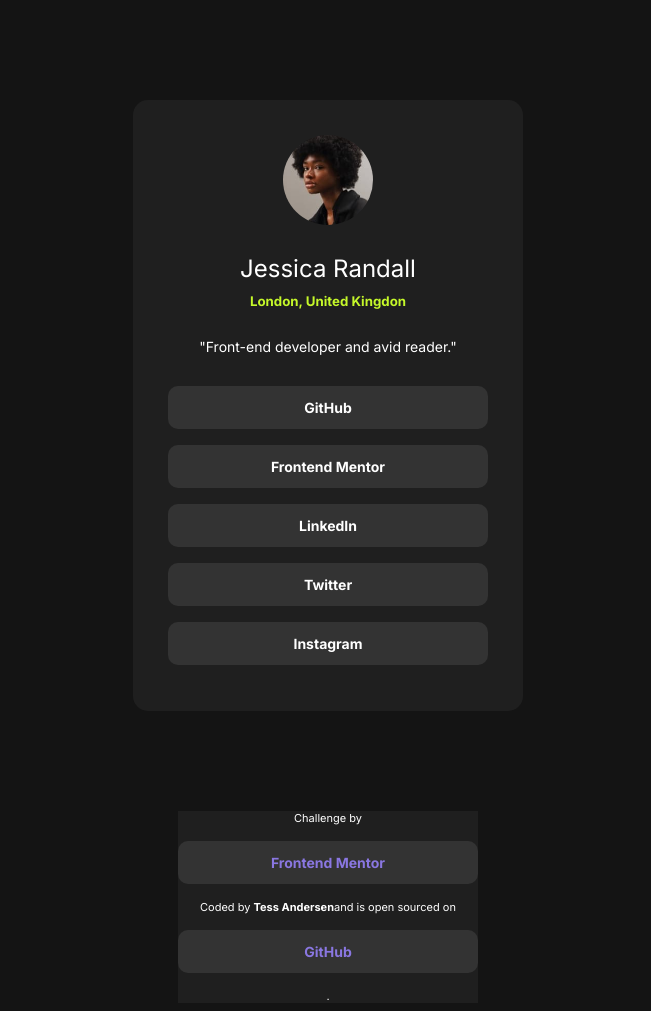
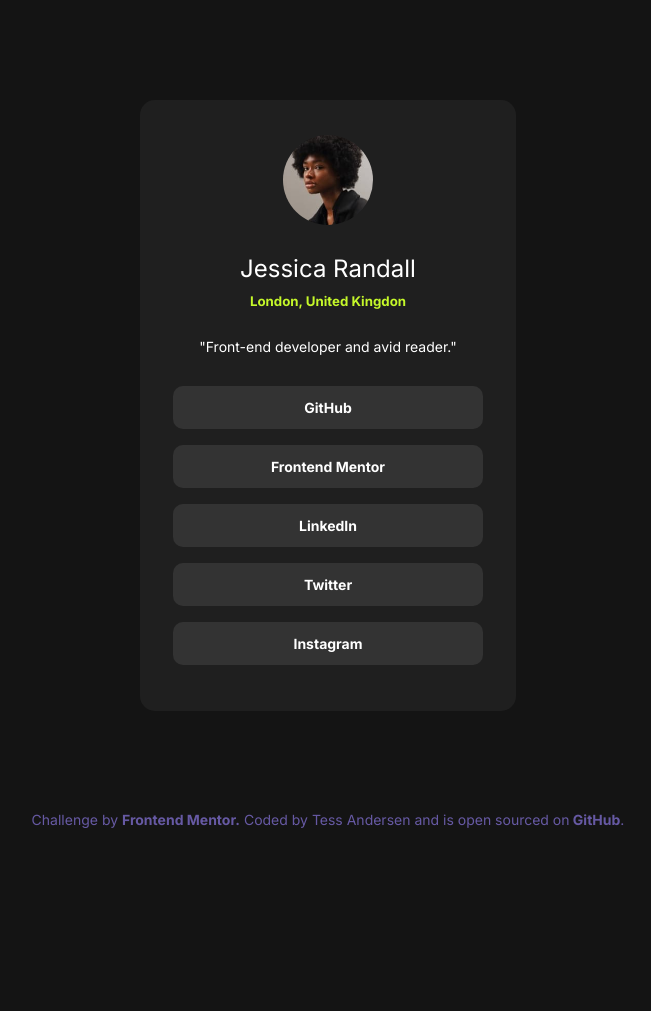
Before and after one commit to andersentess/social-link-profile, a plain HTML site: page index.html in a window 1280 px wide. Shown: the whole page, without its empty margins (312-963 px from the left). After the commit the page ends 836 px from the top, so only its background shows below. Drawn offline with Linux system fonts and the light colour scheme.

Commit message:
updated footer

```diff
--- a/index.html
+++ b/index.html
@@ -18,23 +18,30 @@
       <h1>Jessica Randall</h1>
       <h5>London, United Kingdon</h5>
       <p>"Front-end developer and avid reader."</p>
+      <div class="social-links">
         <a href="#">GitHub</a>
         <a href="#">Frontend Mentor</a>
         <a href="#">LinkedIn</a>
         <a href="#">Twitter</a>
         <a href="#">Instagram</a>
       </div>
-    <div class="attribution">
-      <footer>
+    </div>
+
+    <footer class="footer">
       Challenge by
+      <strong>
         <a href="https://www.frontendmentor.io?ref=challenge" target="_blank"
           >Frontend Mentor</a
-        >Coded by <strong>Tess Andersen</strong>and is open sourced on<a
+        >.</strong
+      >
+      Coded by Tess Andersen and is open sourced on<strong>
+        <a
           href="https://github.com/andersentess/social-link-profile"
           target="_blank"
-          >GitHub</a
+        >
+          GitHub</a
+        ></strong
       >.
     </footer>
-    </div>
   </body>
 </html>
--- a/src/styles.css
+++ b/src/styles.css
@@ -3,7 +3,7 @@
   background-color: hsl(0, 0%, 8%);
 }
 
-a {
+.social-links a {
   display: block;
   margin: 16px auto;
   text-align: center;
@@ -51,22 +51,20 @@
   border-radius: 15px;
   margin: 100px auto;
   text-align: center;
-  max-width: 320px;
-
+  max-width: 310px;
   background-color: hsl(0, 0%, 12%);
-  padding: 35px 35px 30px 35px;
+  padding: 35px 33px 30px 33px;
 }
 
-.attribution {
-  font-size: 11px;
+.footer {
   text-align: center;
-  color: hsl(0, 0%, 100%);
-  display: block;
-  background-color: hsl(0, 0%, 12%);
-  max-width: 300px;
-  display: block;
+  font-size: 14px;
+  color: #8a77e1;
   margin: 0 auto;
+  opacity: 0.7;
 }
-.attribution a {
+
+.footer a {
   color: #8a77e1;
+  text-decoration: none;
 }
```
Lines whose indentation alone changed are shown as unchanged.
